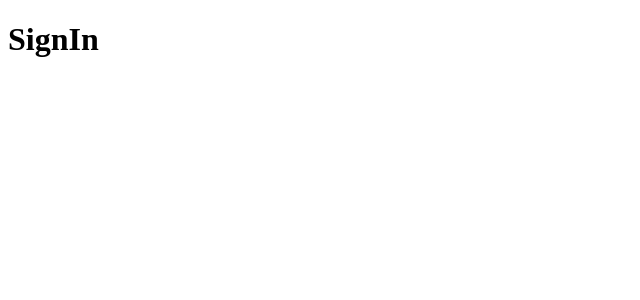
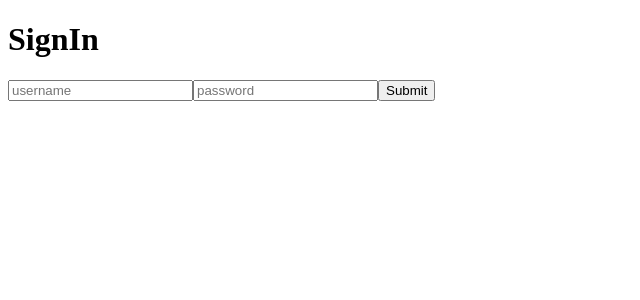
Before and after one commit to MarvJohnson/Ezequiel, a Vue app in the folder client/: page /signin in a window 1280 px wide. Shown: the top 300 px of the page, without its empty margins (0-640 px from the left). Built offline with nearby package versions, Linux system fonts and the light colour scheme.

Commit message:
Added basic form to SignIn page and wired up UserService for login api

```diff
--- a/client/src/pages/SignIn.vue
+++ b/client/src/pages/SignIn.vue
@@ -1,12 +1,34 @@
 <template>
   <div>
     <h1>SignIn</h1>
+    <form @submit.prevent="submitLogin" class="sign-form">
+      <!-- <label for="username">Username</label> -->
+      <input id="username" type="text" placeholder="username" v-model="username">
+      <!-- <label for="password">Password</label> -->
+      <input id="password" type="password" placeholder="password" v-model="password">
+      <button type="submit">Submit</button>
+    </form>
   </div>
 </template>
 
 <script>
+import { requestLogin } from '../services/UserServices'
+
 export default {
-  name: 'SignIn'
+  name: 'SignIn',
+  data: () => ({
+    username: '',
+    password: ''
+  }),
+  methods: {
+    async submitLogin(){
+      const result = await requestLogin(this.username, this.password)
+
+      if (result) {
+        console.log('Working!')
+      }
+    }
+  }
 }
 </script>
 
--- a/client/src/pages/SignUp.vue
+++ b/client/src/pages/SignUp.vue
@@ -16,6 +16,8 @@
 </template>
 
 <script>
+import { registerUser } from '../services/UserServices'
+
 export default {
   name: 'SignUp',
   data: () => ({
@@ -25,8 +27,12 @@ export default {
     password: ''
   }),
   methods: {
-    submitRegistration(){
+    async submitRegistration(){
+      const result = await registerUser(this.first_name, this.last_name, this.username, this.password)
 
+      if (result) {
+        this.$router.push('/signin')
+      }
     }
   }
 }
```
